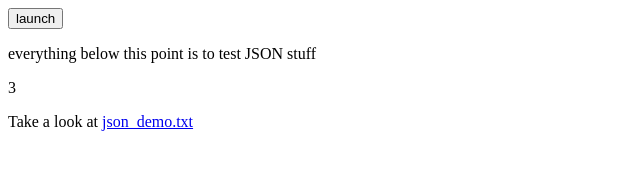
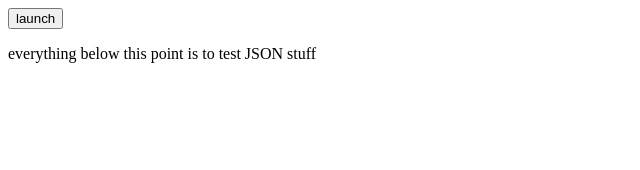
Before and after one commit to SwiftSki/bookmarklet-game-prototype_1, a plain HTML site: page index.html in a window 1280 px wide. Shown: the whole page, without its empty margins (0-640 px from the left). Drawn offline with Linux system fonts and the light colour scheme.

Commit message:
Update index.html

```diff
--- a/index.html
+++ b/index.html
@@ -1,18 +1,17 @@
 <button onclick="var mon = document.createElement('script'); mon.src='https://swiftski.github.io/bookmarklet-game-prototype_1/game.js'; document.body.appendChild(mon);">launch</button>
 <br>
 <p>everything below this point is to test JSON stuff</p>
-<p id="demo"></p>
 
 <script>
 var xmlhttp = new XMLHttpRequest();
 xmlhttp.onreadystatechange = function() {
   if (this.readyState == 4 && this.status == 200) {
     var myObj = JSON.parse(this.responseText);
-    document.getElementById("demo").innerHTML = myObj.pets.length;
+
   }
 };
 xmlhttp.open("GET", "json_demo.txt", true);
 xmlhttp.send();
+
+console.log(myObj);
 </script>
-
-<p>Take a look at <a href="json_demo.txt" target="_blank">json_demo.txt</a></p>
```
